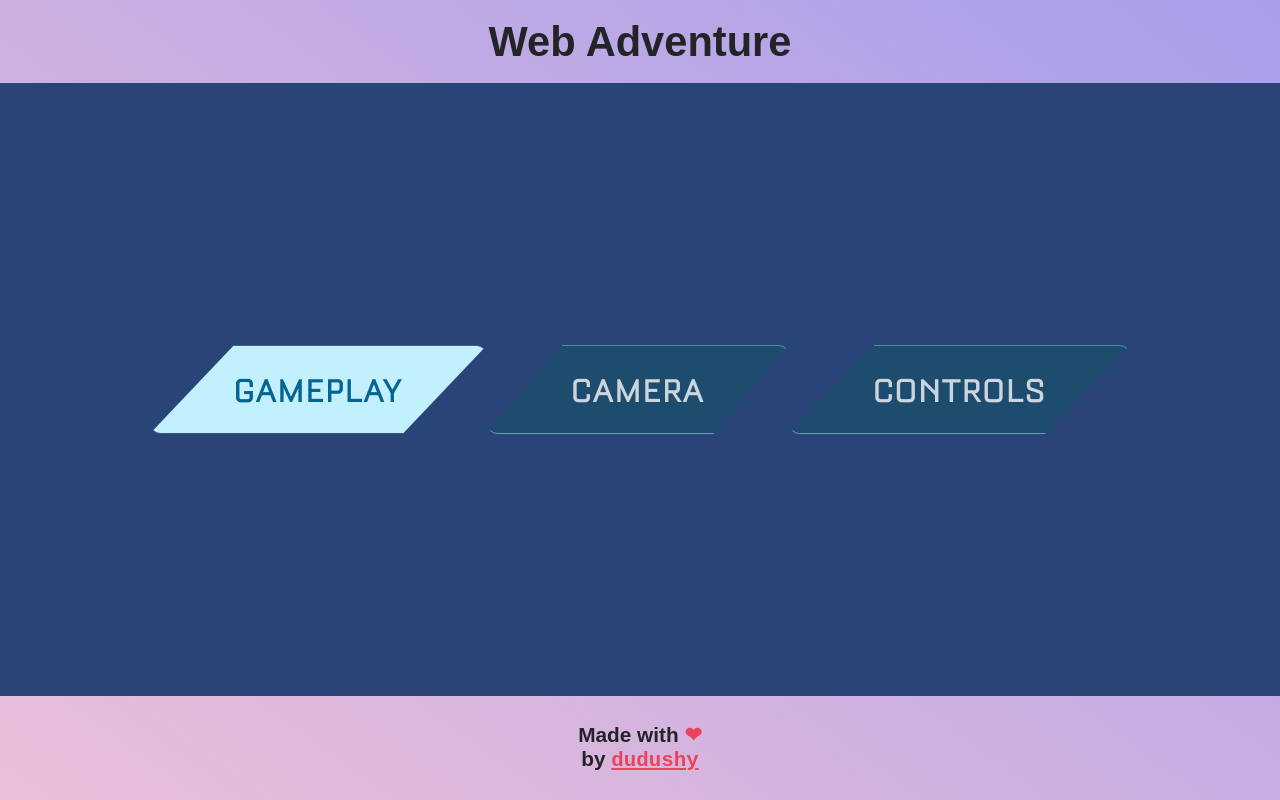
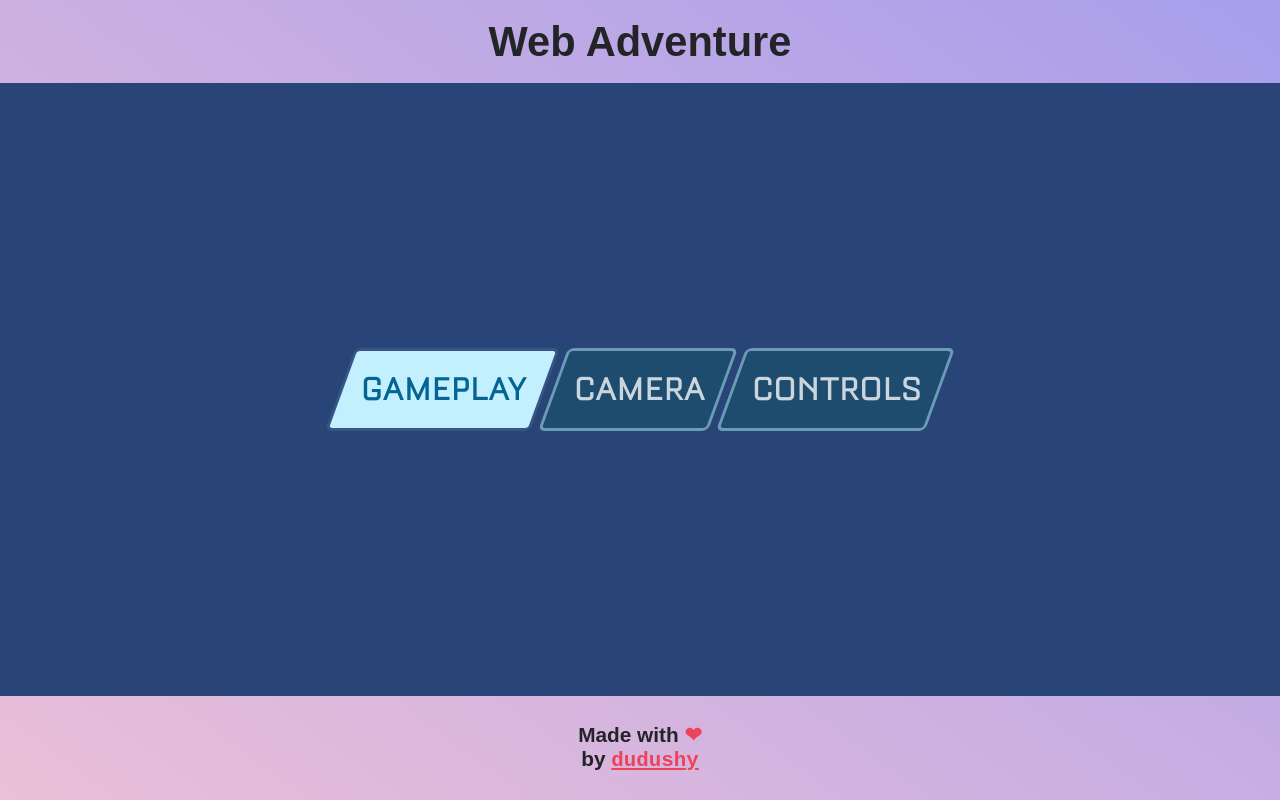
Before and after one commit to dudushy/web-adventure, an Angular app: page /rocket-league in a window 1280 px wide. Built offline with nearby package versions, Linux system fonts and the light colour scheme.

Commit message:
Working on rl clone

```diff
--- a/src/app/adventures/clones/rocket-league/rocket-league.component.html
+++ b/src/app/adventures/clones/rocket-league/rocket-league.component.html
@@ -1,7 +1,7 @@
 <div id="{{title}}-content" class="pageContent">
   <div class="customButtonRow">
-    <div class="customButton on" (click)="toggleButton($event)">gameplay</div>
-    <div class="customButton" (click)="toggleButton($event)">camera</div>
-    <div class="customButton" (click)="toggleButton($event)">controls</div>
+    <div class="customButton on" (click)="toggleButton($event)" data-text="gameplay">gameplay</div>
+    <div class="customButton" (click)="toggleButton($event)" data-text="camera">camera</div>
+    <div class="customButton" (click)="toggleButton($event)" data-text="controls">controls</div>
   </div>
 </div>
--- a/src/app/adventures/clones/rocket-league/rocket-league.component.scss
+++ b/src/app/adventures/clones/rocket-league/rocket-league.component.scss
@@ -43,63 +43,82 @@
   align-items: center;
 
   .customButton {
+    --buttonHeight: calc(var(--responsiveUnit) * 4);
+    --buttonSkew: -20deg;
+
     position: relative;
     display: flex;
     justify-content: center;
     align-items: center;
-    // margin: calc(var(--responsiveUnit) * 0.5);
-    border: calc(var(--responsiveUnit) * 0.01) solid var(--buttonBorderColor);
-    border-radius: calc(var(--responsiveUnit) * 0.5);
-    padding: calc(var(--responsiveUnit) * 0.9);
-    padding-bottom: calc(var(--responsiveUnit) * 1.1);
-    padding-inline: calc(var(--responsiveUnit) * 4);
+    border: calc(var(--responsiveUnit) * 0.15) solid var(--buttonBorderColor);
+    border-radius: calc(var(--responsiveUnit) * 0.3);
+    height: var(--buttonHeight);
+    padding-inline: calc(var(--responsiveUnit) * 0.8);
+    padding-bottom: calc(var(--buttonHeight) * 0.1);
+    margin-inline: calc(var(--responsiveUnit) * 0.2);
+    overflow: hidden;
+    color: transparent;
+    background: var(--buttonBackgroundColor);
     font-family: "Bourgeois-Light";
     font-weight: bolder;
     font-size: calc(var(--responsiveUnit) * 1.8);
-    letter-spacing: calc(var(--responsiveUnit) * 0.12);
+    letter-spacing: calc(var(--responsiveUnit) * 0.1);
     text-transform: uppercase;
-    color: var(--buttonTextColor);
-    background: var(--buttonBackgroundColor);
     cursor: pointer;
-    @include allVendors(clip-path, polygon(25% 0%, 100% 0%, 75% 100%, 0% 100%));
+    @include allVendors(transform, skew(var(--buttonSkew)));
 
-    &, * {
+    &,
+    * {
       @include allVendors(transition, all 0.18s ease-in-out);
     }
 
     &::before {
-      content: "";
+      content: attr(data-text);
       position: absolute;
-      top: 0;
-      left: 0;
-      width: 0;
-      height: 100%;
+      z-index: 1;
+      color: var(--buttonTextColor);
+      @include allVendors(transform, skew(calc(var(--buttonSkew) * -1)));
+      // width: 100%;
+      // height: 100%;
+      // display: flex;
+      // justify-content: center;
+      // align-items: center;
+    }
+
+    &:hover {
+      border-color: var(--buttonHighlightBorderColor);
       background: var(--buttonHighlightBackgroundColor);
-      @include allVendors(clip-path, polygon(25% 0%, 100% 0%, 75% 100%, 0% 100%));
+
+      &::before {
+        color: var(--buttonHighlightTextColor);
+      }
+    }
+
+    &:active {
+      border-color: var(--buttonActiveBorderColor);
+      background: var(--buttonActiveBackgroundColor);
+
+      &::before {
+        color: var(--buttonActiveTextColor);
+      }
     }
 
     &.on {
       border-color: var(--buttonHighlightBorderColor);
-      color: var(--buttonHighlightTextColor);
       background: var(--buttonHighlightBackgroundColor);
+
+      &::before {
+        color: var(--buttonHighlightTextColor);
+      }
 
       &:active {
         border-color: var(--buttonHighlightBorderColor);
-        color: var(--buttonHighlightTextColor);
         background: var(--buttonHighlightBackgroundColor);
+
+        &::before {
+          color: var(--buttonHighlightTextColor);
+        }
       }
-    }
-
-    &:hover {
-      border-color: var(--buttonHighlightBorderColor);
-      color: var(--buttonHighlightTextColor);
-      background: var(--buttonHighlightBackgroundColor);
-    }
-
-    &:active {
-      border-color: var(--buttonActiveBorderColor);
-      color: var(--buttonActiveTextColor);
-      background: var(--buttonActiveBackgroundColor);
     }
   }
 }
```
